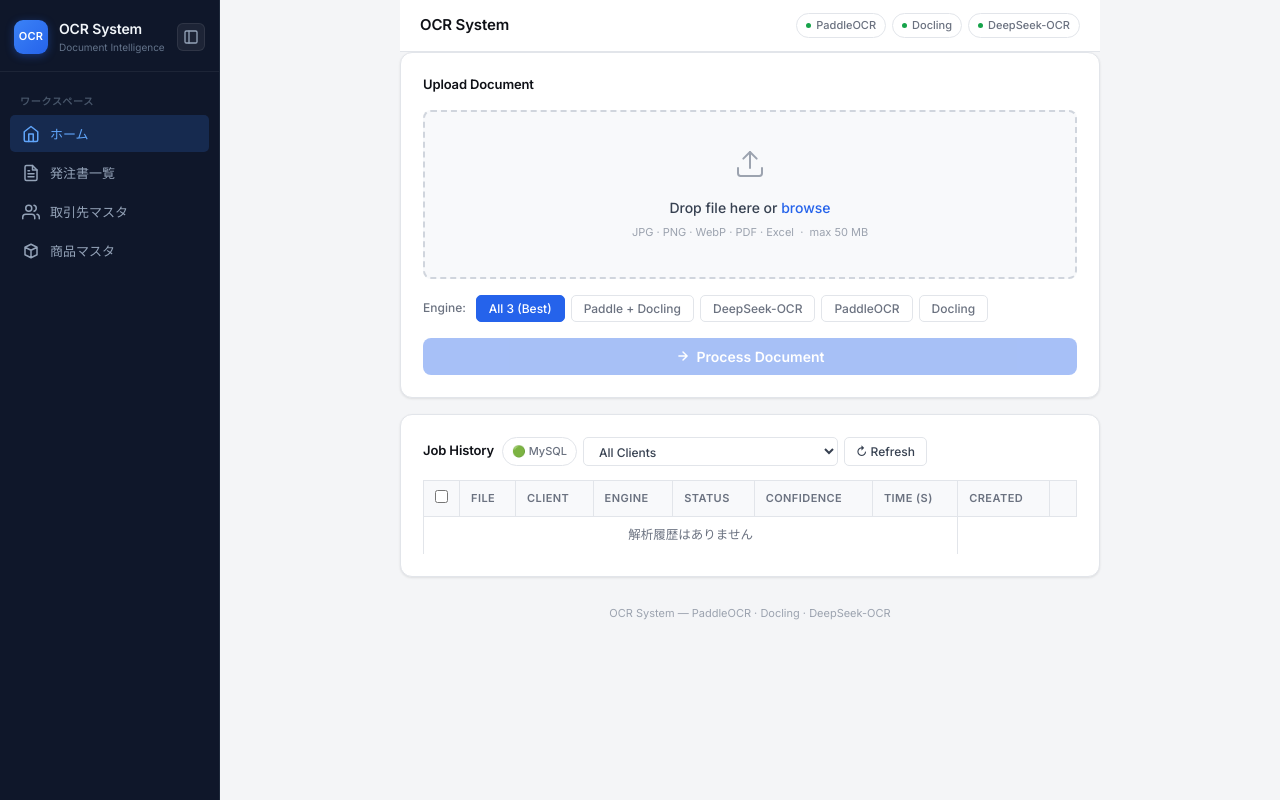
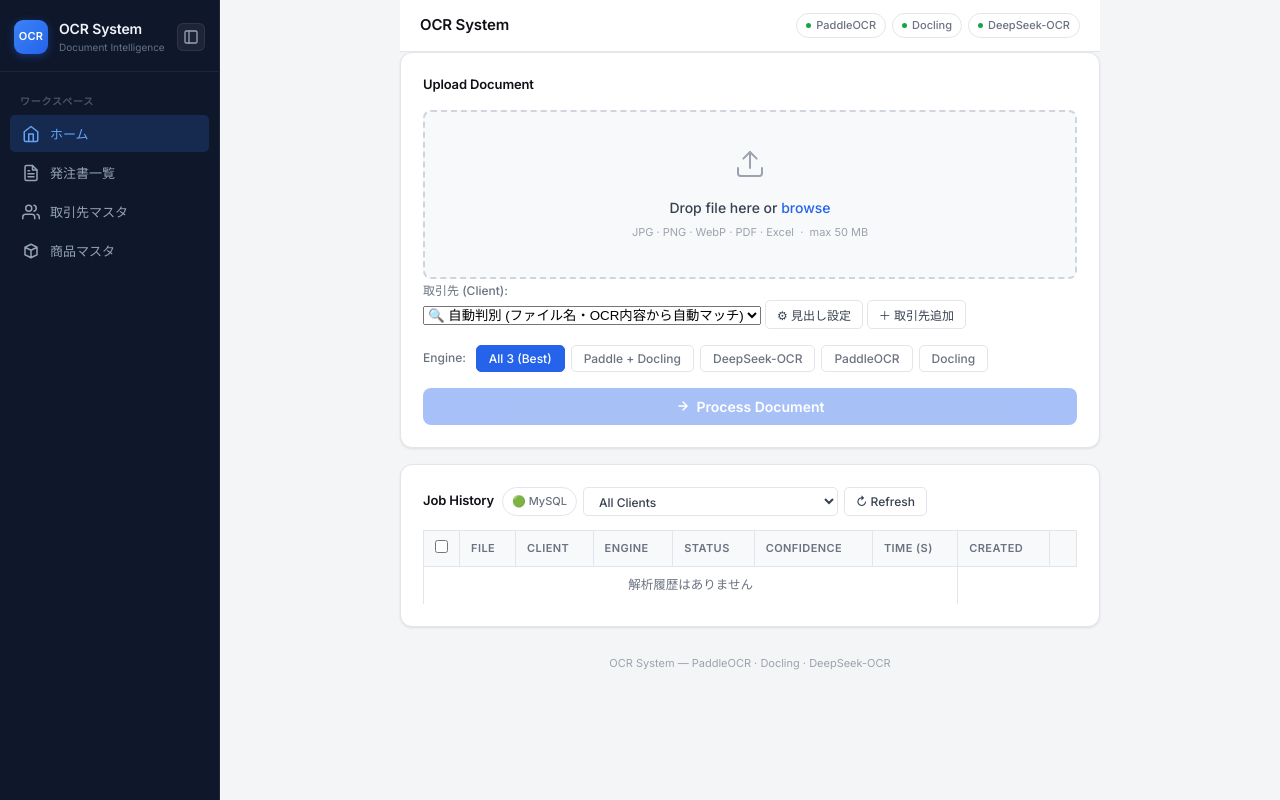
Before and after one commit to vcmohanc/Narita-OCR, a FastAPI app: template frontend/templates/index.html in a window 1280 px wide. Run offline with FastAPI, Linux system fonts and the light colour scheme; the template is opened without the code that fills it, so the values that code supplies are empty; some libraries are stand-ins or nearby versions.

Commit message:
Hide uploadClientPreview and resultsClientBar sections from Home view

```diff
--- a/frontend/templates/index.html
+++ b/frontend/templates/index.html
@@ -6,7 +6,7 @@
   <title>OCR System</title>
   <link rel="preconnect" href="https://fonts.googleapis.com">
   <link rel="stylesheet" href="https://fonts.googleapis.com/css2?family=Inter:wght@400;500;600&display=swap">
-  <link rel="stylesheet" href="/static/style.css?v=16" />
+  <link rel="stylesheet" href="/static/style.css?v=18" />
 </head>
 <body>
 
@@ -94,6 +94,28 @@
               </div>
             </div>
 
+            <!-- Client selector for Client-specific OCR -->
+            <div class="upload-client-section" id="uploadClientSection">
+              <div class="upload-client-row">
+                <label class="engine-label" for="uploadClientSelect">取引先 (Client):</label>
+                <div class="upload-client-controls">
+                  <select id="uploadClientSelect" class="upload-client-select" aria-label="Select client for OCR">
+                    <option value="">🔍 自動判別 (ファイル名・OCR内容から自動マッチ)</option>
+                  </select>
+                  <button type="button" class="btn-sm" id="uploadClientHeadingBtn" title="選択中の取引先の見出しフォーマットを編集">⚙ 見出し設定</button>
+                  <button type="button" class="btn-sm" id="uploadAddClientBtn" title="新しい取引先を登録">＋ 取引先追加</button>
+                </div>
+              </div>
+              <div class="upload-client-preview hidden" id="uploadClientPreview" style="display:none !important">
+                <div class="upload-client-preview-top">
+                  <span class="upload-client-mode-badge" id="uploadClientModeBadge">自動判別</span>
+                  <span class="upload-client-name" id="uploadClientName">—</span>
+                  <span class="pm-row-badge" id="uploadClientRowBadge">1行目</span>
+                </div>
+                <div class="upload-client-cols" id="uploadClientCols"></div>
+              </div>
+            </div>
+
             <!-- Engine selector -->
             <div class="engine-row">
               <span class="engine-label">Engine:</span>
@@ -126,6 +148,7 @@
               <span class="results-title">Results</span>
               <div class="results-meta" id="resultsMeta"></div>
               <div class="results-actions">
+                <button class="btn-sm" id="openResultXlsBtn" title="取引先見出しフォーマットでスプレッドシート表示・編集">📊 Excel表示・編集</button>
                 <button class="btn-sm btn-save" id="saveDbBtn" disabled>Save to DB</button>
                 <button class="btn-sm" id="copyBtn">Copy text</button>
                 <div class="dl-dropdown" id="dlDropdown">
@@ -137,6 +160,20 @@
                     <button class="dl-item" data-fmt="csv">Tables CSV (.csv)</button>
                   </div>
                 </div>
+              </div>
+            </div>
+
+            <div class="results-client-bar hidden" id="resultsClientBar" style="display:none !important">
+              <div class="results-client-bar-left">
+                <span class="xls-client-bar-label">取引先OCRフォーマット:</span>
+                <select id="resultsClientSelect" class="xls-client-select" aria-label="Change client format for OCR result">
+                  <option value="">— 取引先未指定 (標準抽出) —</option>
+                </select>
+                <span class="pm-row-badge" id="resultsClientRowBadge">1行目</span>
+                <div class="results-client-cols" id="resultsClientCols"></div>
+              </div>
+              <div class="results-client-bar-right">
+                <button type="button" class="btn-sm" id="resultsEditHeadingBtn" title="この取引先の見出しフォーマットを編集">⚙ 見出し設定</button>
               </div>
             </div>
 
@@ -404,6 +441,8 @@
         <div class="xls-client-bar-left">
           <span class="xls-client-bar-label">取引先フォーマット:</span>
           <select class="xls-client-select" id="xlsClientSelect" title="取引先見出しフォーマットを選択"></select>
+          <span class="xls-client-bar-label xls-date-label">基準日:</span>
+          <input type="date" class="xls-date-input" id="xlsHeadingBaseDate" title="入力した日付に合わせて曜日見出し（月〜日）の日付を自動更新" />
         </div>
         <div class="xls-client-bar-cols" id="xlsClientColsPreview"></div>
         <div class="xls-client-bar-actions">
@@ -494,9 +533,13 @@
 
         <!-- Live Visual Header Preview (matches National Azabu order sheet header design) -->
         <div class="modal-field" style="margin-top:14px">
-          <div style="display:flex;align-items:center;justify-content:space-between;margin-bottom:6px">
+          <div style="display:flex;align-items:center;justify-content:space-between;margin-bottom:6px;gap:8px;flex-wrap:wrap">
             <label class="modal-label" style="margin:0">見出しプレビュー (発注書デザイン)</label>
-            <span id="clientHeadingColCount" style="font-size:11px;color:var(--primary);font-weight:600">0 列</span>
+            <div style="display:flex;align-items:center;gap:8px">
+              <label for="clientHeadingPreviewDate" style="font-size:11px;color:var(--muted);font-weight:600">基準日:</label>
+              <input type="date" class="xls-date-input" id="clientHeadingPreviewDate" title="基準日を変更するとプレビュー内の曜日見出し日付が自動更新されます" />
+              <span id="clientHeadingColCount" style="font-size:11px;color:var(--primary);font-weight:600">0 列</span>
+            </div>
           </div>
           <div class="heading-live-preview-wrap" id="headingLivePreviewWrap">
             <div class="heading-live-preview-bar" id="headingLivePreviewBar">
@@ -555,6 +598,6 @@
     </div>
   </div>
 
-  <script src="/static/app.js?v=28"></script>
+  <script src="/static/app.js?v=31"></script>
 </body>
 </html>
```
